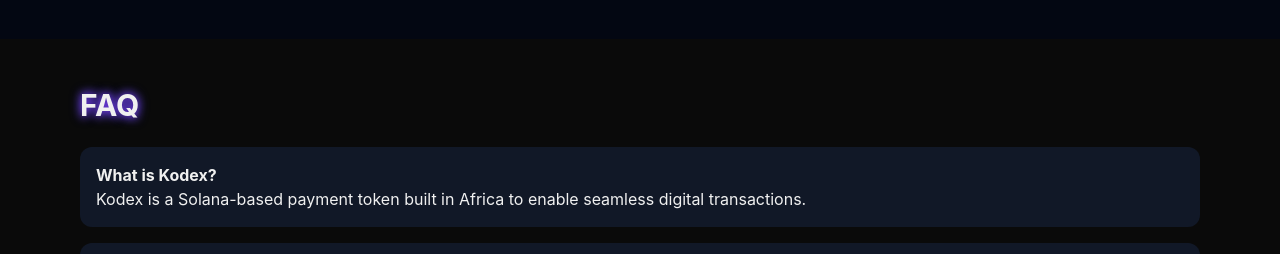
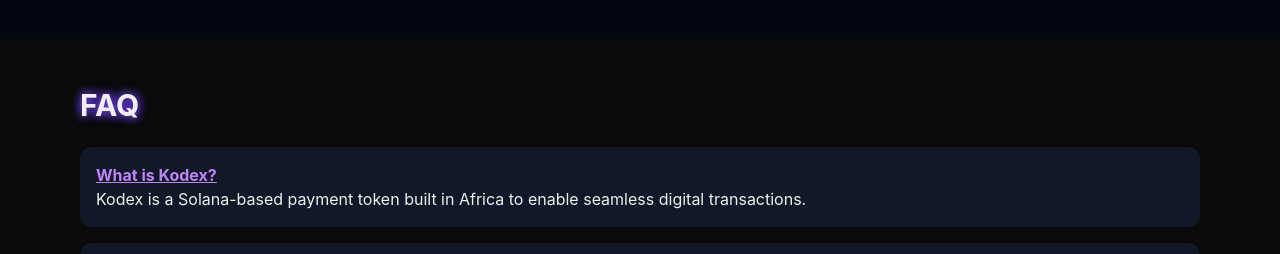
Before and after one commit to gideon254-ux/kodex254, a plain HTML site: page index.html in a window 1280 px wide. Shown: the part 1719-1973 px from the top of the page. Drawn offline with nearby package versions, Linux system fonts and the light colour scheme.

Commit message:
Update index.html

```diff
--- a/index.html
+++ b/index.html
@@ -109,7 +109,13 @@
     <h2 class="text-3xl font-bold glow-text mb-6">FAQ</h2>
     <div class="space-y-4">
       <div class="card bg-gray-900 p-4 rounded-xl">
-        <p class="font-bold">What is Kodex?</p>
+        <p class="font-bold">
+          <a href="https://marvelx-gif.github.io/my-website/"
+             target="_blank"
+             class="text-purple-400 underline hover:text-purple-300 transition">
+            What is Kodex?
+          </a>
+        </p>
         <p>Kodex is a Solana-based payment token built in Africa to enable seamless digital transactions.</p>
       </div>
       <div class="card bg-gray-900 p-4 rounded-xl">
```
